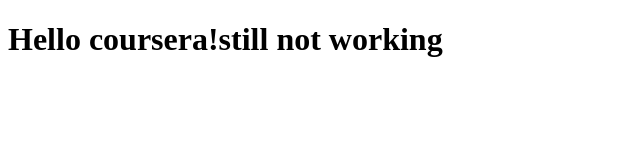
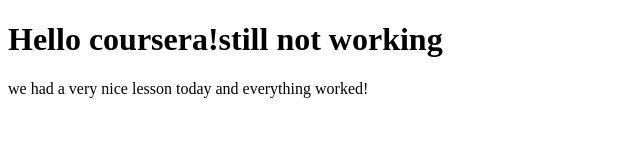
Before and after one commit to wakeforce/coursera-test, a plain HTML site: page site/index.html in a window 1280 px wide. Shown: the whole page, without its empty margins (0-640 px from the left). Drawn offline with Linux system fonts and the light colour scheme.

Commit message:
maybe my last chance to win

```diff
--- a/site/index.html
+++ b/site/index.html
@@ -5,5 +5,6 @@
 </head>
 <body>
 <h1>Hello coursera!still not working</h1>
+we had a very nice lesson today and everything worked!
 </body>
 </html>
```
